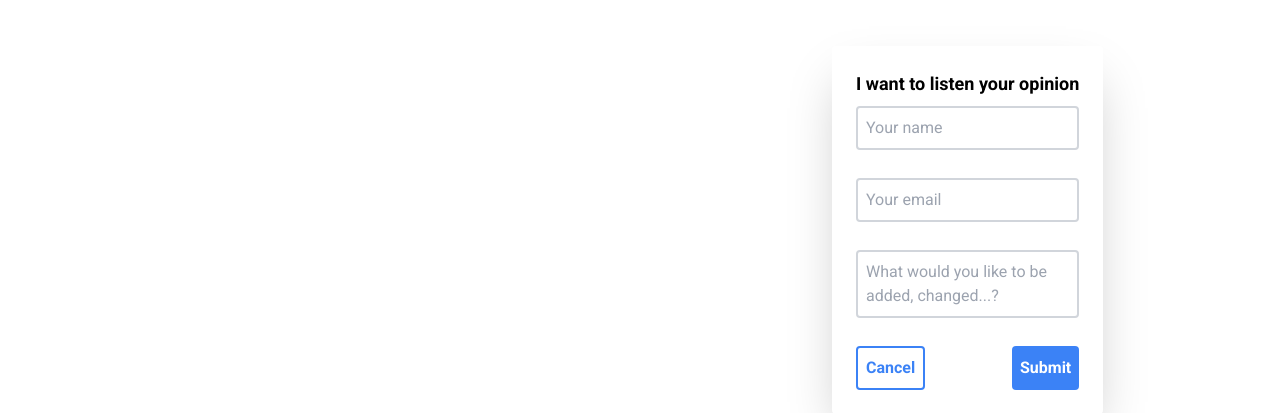
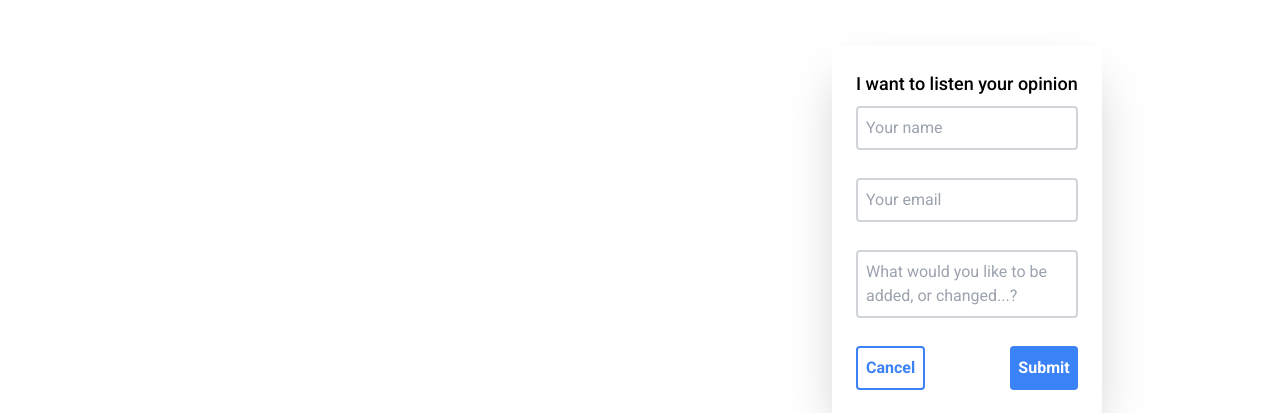
Before and after one commit to juancmandev/dictionar-ai, a Next.js app: page / in a window 1280 px wide. Both pictures are taken after a click on the button 1152 px from the left and 732 px from the top of the page. Shown: the part 354-767 px from the top of the page. Built offline with nearby package versions, Linux system fonts and the light colour scheme; no server answers.

Commit message:
fix styles

```diff
--- a/src/components/FeedbackBox.tsx
+++ b/src/components/FeedbackBox.tsx
@@ -52,7 +52,7 @@ export default function FeedbackBox() {
         className={`${
           showForm ? 'fixed' : 'hidden'
         } top-[50%] left-[65%] shadow-2xl rounded-sm p-6`}>
-        <h4 className='font-bold text-lg mb-2'>
+        <h4 className='font-medium text-lg mb-2'>
           I want to listen your opinion
         </h4>
         <form
@@ -86,7 +86,7 @@ export default function FeedbackBox() {
             onBlur={formik.handleBlur}
             onTouched={formik.touched.feedback}
             onError={formik.errors.feedback}
-            placeholder='What would you like to be added, changed...?'
+            placeholder='What would you like to be added, or changed...?'
           />
           <footer className='flex justify-between'>
             <SecondaryButton
@@ -104,7 +104,7 @@ export default function FeedbackBox() {
         <button
           onClick={() => setShowForm((prev) => !prev)}
           type='button'
-          className='p-4 bg-blue-500 rounded-full'>
+          className='p-4 bg-blue-500 rounded-full shadow-2xl hover:bg-blue-400'>
           <FeedbackIcon />
         </button>
       )}
```
